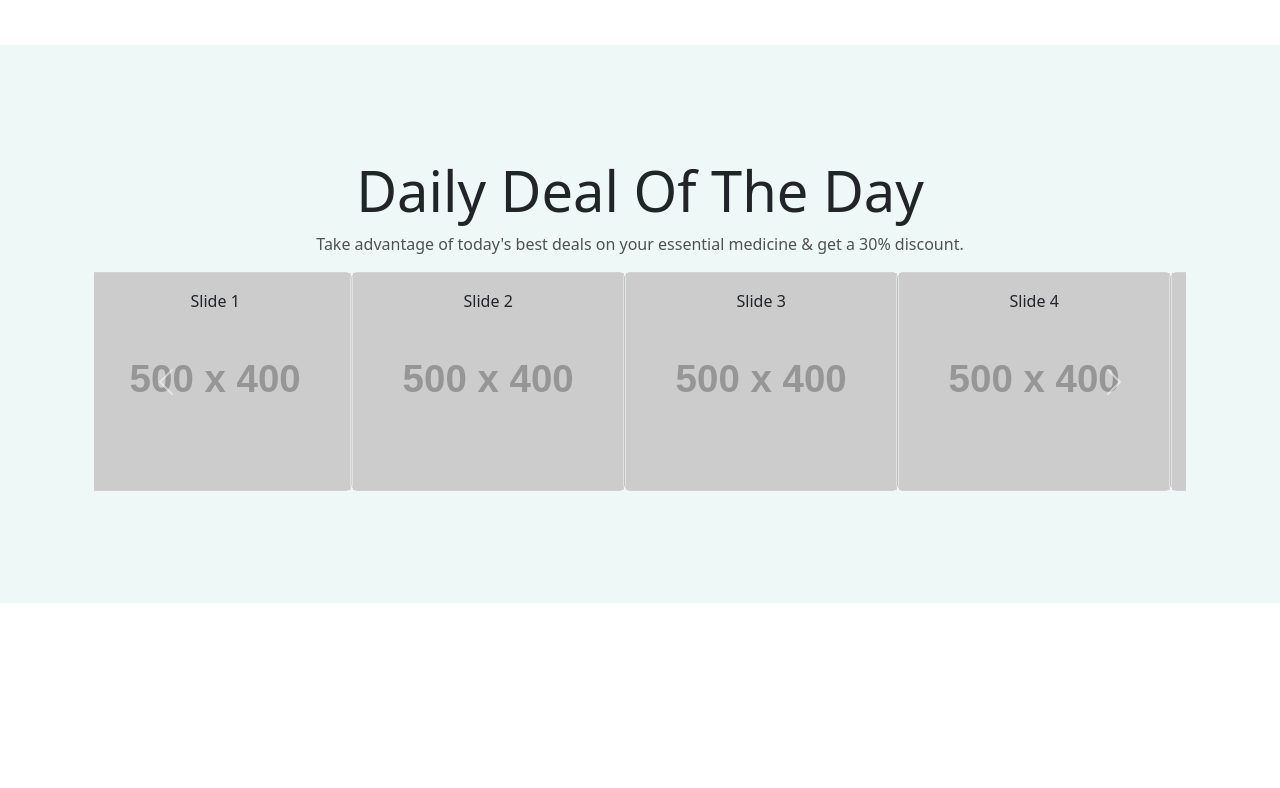
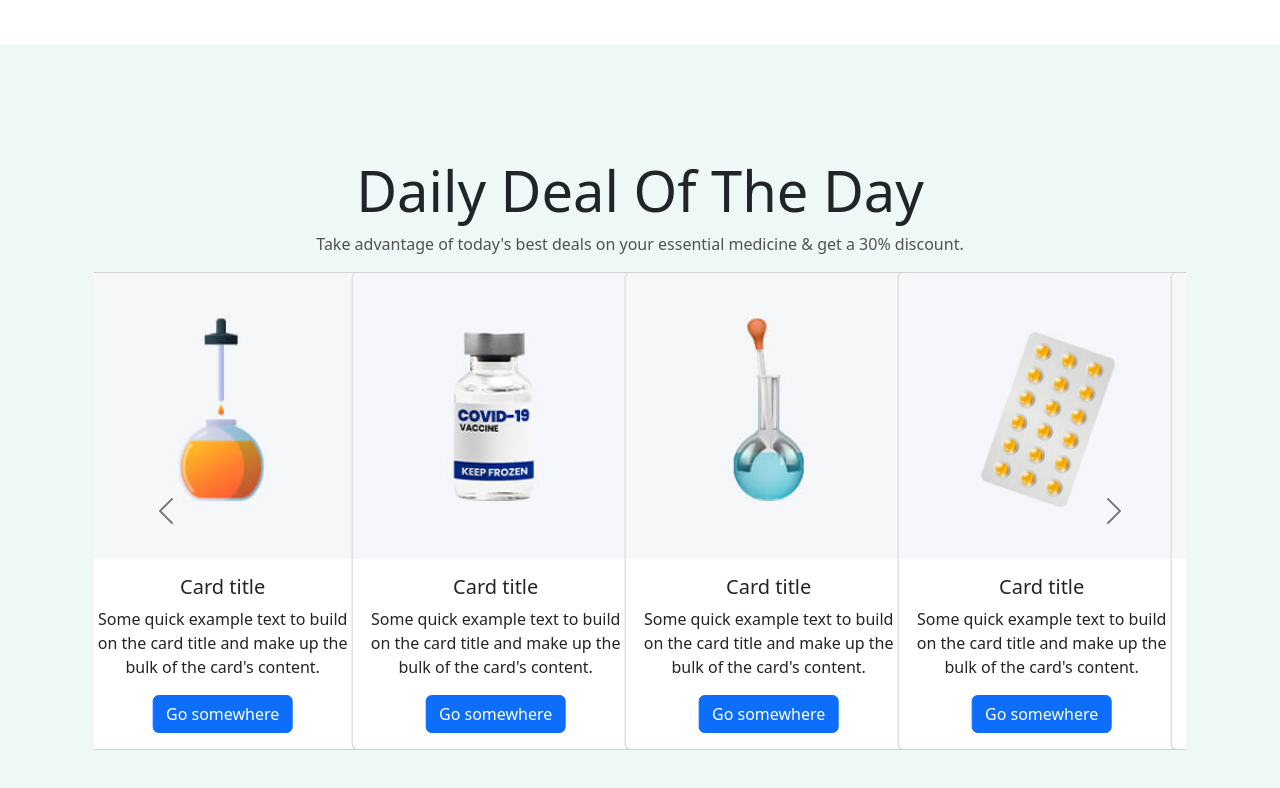
Before and after one commit to Kaiserkrow/Major-project-2-final-version, a plain HTML site: page index.html in a window 1280 px wide. Shown: the part 1023-1811 px from the top of the page. Before the commit the page ends 1626 px from the top, so only its background shows below. Drawn offline with Linux system fonts and the light colour scheme; placeholder pictures from the web are drawn by us.

Commit message:
added cards on carousel

```diff
--- a/assets/custom-css/style.css
+++ b/assets/custom-css/style.css
@@ -297,6 +297,9 @@ a:hover {
   .carousel-inner .carousel-item > div:first-child {
     display: block;
   }
+  .card {
+    margin: auto;
+  }
 }
 .carousel-inner .carousel-item.active,
 .carousel-inner .carousel-item-next,
--- a/assets/custom-js/main.js
+++ b/assets/custom-js/main.js
@@ -32,7 +32,7 @@ function closeCart() {
 let items = document.querySelectorAll(".carousel .carousel-item");
 
 items.forEach((el) => {
-  const minPerSlide = 4;
+  let minPerSlide = 4;
   let next = el.nextElementSibling;
   for (var i = 1; i < minPerSlide; i++) {
     if (!next) {
--- a/index.html
+++ b/index.html
@@ -210,85 +210,83 @@
             <div class="row mx-auto my-auto justify-content-center">
               <div
                 id="recipeCarousel"
-                class="carousel slide"
+                class="carousel slide carousel-dark"
                 data-bs-ride="carousel"
               >
                 <div class="carousel-inner" role="listbox">
                   <div class="carousel-item active">
-                    <div class="col-md-3">
-                      <div class="card">
-                        <div class="card-img">
+                    <div class="col-md-3 col-12">
+                      <div class="card" style="width: 18rem">
                         <img
-                            src="//via.placeholder.com/500x400/31f?text=1"
-                            class="img-fluid"
+                          src="/assets/images/daily-deals/medicine.jpg"
+                          class="card-img-top"
+                          alt="..."
                         />
+                        <div class="card-body">
+                          <h5 class="card-title">Card title</h5>
+                          <p class="card-text">
+                            Some quick example text to build on the card title
+                            and make up the bulk of the card's content.
+                          </p>
+                          <a href="#" class="btn btn-primary">Go somewhere</a>
                         </div>
-                        <div class="card-img-overlay">Slide 1</div>
                       </div>
                     </div>
                   </div>
                   <div class="carousel-item">
-                    <div class="col-md-3">
-                      <div class="card">
-                        <div class="card-img">
+                    <div class="col-md-3 col-12">
+                      <div class="card" style="width: 18rem">
                         <img
-                            src="//via.placeholder.com/500x400/e66?text=2"
-                            class="img-fluid"
+                          src="/assets/images/daily-deals/covid-vaccine.jpg"
+                          class="card-img-top"
+                          alt="..."
                         />
+                        <div class="card-body">
+                          <h5 class="card-title">Card title</h5>
+                          <p class="card-text">
+                            Some quick example text to build on the card title
+                            and make up the bulk of the card's content.
+                          </p>
+                          <a href="#" class="btn btn-primary">Go somewhere</a>
                         </div>
-                        <div class="card-img-overlay">Slide 2</div>
                       </div>
                     </div>
                   </div>
                   <div class="carousel-item">
-                    <div class="col-md-3">
-                      <div class="card">
-                        <div class="card-img">
+                    <div class="col-md-3 col-12">
+                      <div class="card" style="width: 18rem">
                         <img
-                            src="//via.placeholder.com/500x400/7d2?text=3"
-                            class="img-fluid"
+                          src="/assets/images/daily-deals/medicine-2.jpg"
+                          class="card-img-top"
+                          alt="..."
                         />
+                        <div class="card-body">
+                          <h5 class="card-title">Card title</h5>
+                          <p class="card-text">
+                            Some quick example text to build on the card title
+                            and make up the bulk of the card's content.
+                          </p>
+                          <a href="#" class="btn btn-primary">Go somewhere</a>
                         </div>
-                        <div class="card-img-overlay">Slide 3</div>
                       </div>
                     </div>
                   </div>
                   <div class="carousel-item">
-                    <div class="col-md-3">
-                      <div class="card">
-                        <div class="card-img">
+                    <div class="col-md-3 col-12">
+                      <div class="card" style="width: 18rem">
                         <img
-                            src="//via.placeholder.com/500x400?text=4"
-                            class="img-fluid"
+                          src="/assets/images/daily-deals/tablet.jpg"
+                          class="card-img-top"
+                          alt="..."
                         />
+                        <div class="card-body">
+                          <h5 class="card-title">Card title</h5>
+                          <p class="card-text">
+                            Some quick example text to build on the card title
+                            and make up the bulk of the card's content.
+                          </p>
+                          <a href="#" class="btn btn-primary">Go somewhere</a>
                         </div>
-                        <div class="card-img-overlay">Slide 4</div>
-                      </div>
-                    </div>
-                  </div>
-                  <div class="carousel-item">
-                    <div class="col-md-3">
-                      <div class="card">
-                        <div class="card-img">
-                          <img
-                            src="//via.placeholder.com/500x400/aba?text=5"
-                            class="img-fluid"
-                          />
-                        </div>
-                        <div class="card-img-overlay">Slide 5</div>
-                      </div>
-                    </div>
-                  </div>
-                  <div class="carousel-item">
-                    <div class="col-md-3">
-                      <div class="card">
-                        <div class="card-img">
-                          <img
-                            src="//via.placeholder.com/500x400/fc0?text=6"
-                            class="img-fluid"
-                          />
-                        </div>
-                        <div class="card-img-overlay">Slide 6</div>
                       </div>
                     </div>
                   </div>
```
Also changed, not shown: assets/images/daily-deals/covid-vaccine.jpg (added), assets/images/daily-deals/medicine-2.jpg (added), assets/images/daily-deals/medicine.jpg (added), assets/images/daily-deals/tablet.jpg (added). Lines whose indentation alone changed are shown as unchanged.
